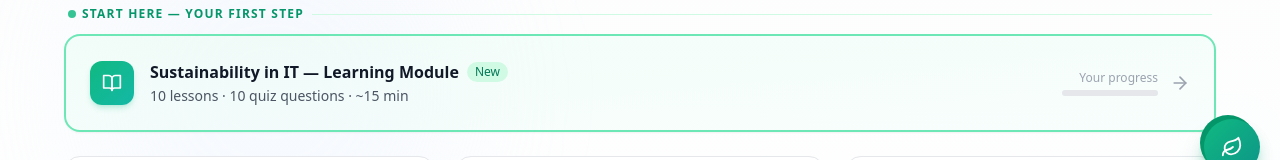
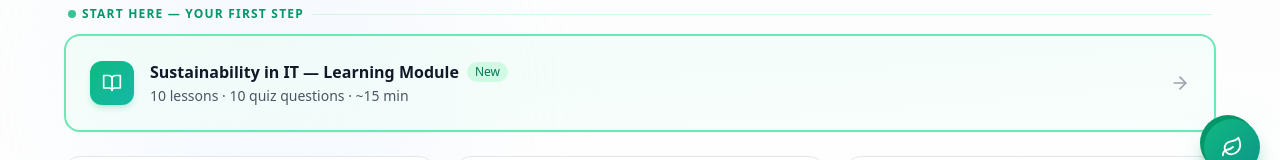
Before and after one commit to hananam696/PortalPlus, a Next.js app: page / in a window 1280 px wide. Shown: the part 605-765 px from the top of the page. Built offline with nearby package versions, Linux system fonts and the light colour scheme.

Commit message:
Update homepage: remove progress bar from learning module card

```diff
--- a/app/page.jsx
+++ b/app/page.jsx
@@ -1,5 +1,3 @@
-// app/page.jsx
-
 "use client";
 
 import { AnimatePresence, motion } from "framer-motion";
@@ -468,7 +466,7 @@ export default function HomePage() {
           animate={{ opacity: 1 }}
           transition={{ delay: 0.4, duration: 0.6 }}
         >
-          {/* ── LEARN MODULE CARD ── */}
+          {/* ── LEARN MODULE CARD (with progress removed) ── */}
           <motion.div
             initial={{ opacity: 0, y: 20 }}
             animate={{ opacity: 1, y: 0 }}
@@ -505,13 +503,7 @@ export default function HomePage() {
                       </p>
                     </div>
                   </div>
-                  <div className="flex items-center gap-3 flex-shrink-0">
-                    <div className="hidden sm:block text-right">
-                      <p className="text-xs text-gray-400 mb-1">Your progress</p>
-                      <div className="w-24 h-1.5 bg-gray-200 rounded-full">
-                        <div className="h-full w-0 bg-emerald-500 rounded-full" />
-                      </div>
-                    </div>
+                  <div className="flex-shrink-0">
                     <ArrowRight
                       className="text-gray-400 group-hover:text-emerald-600 group-hover:translate-x-1 transition-all"
                       size={20}
```
Also changed, not shown: 2 other files (tests, documents, lock files or other folders).
